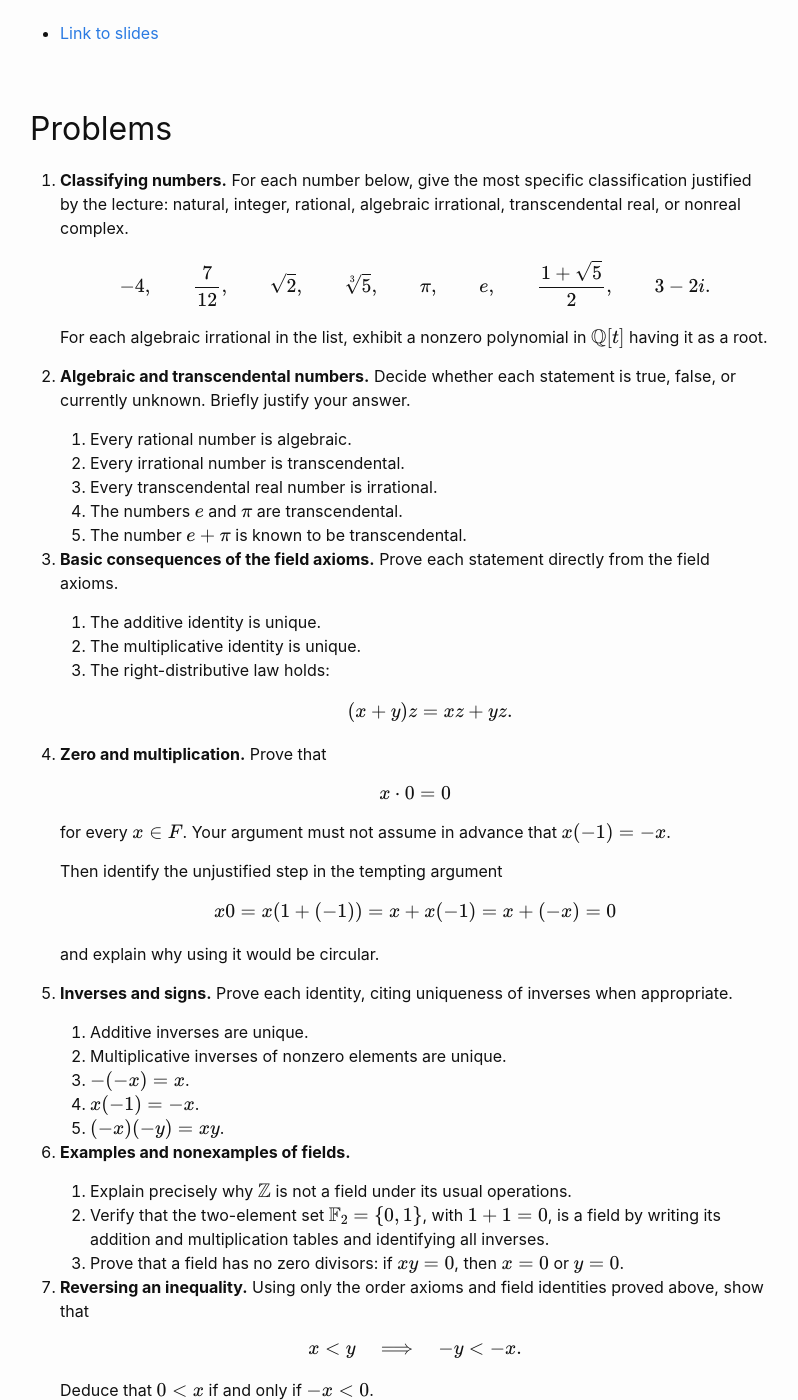
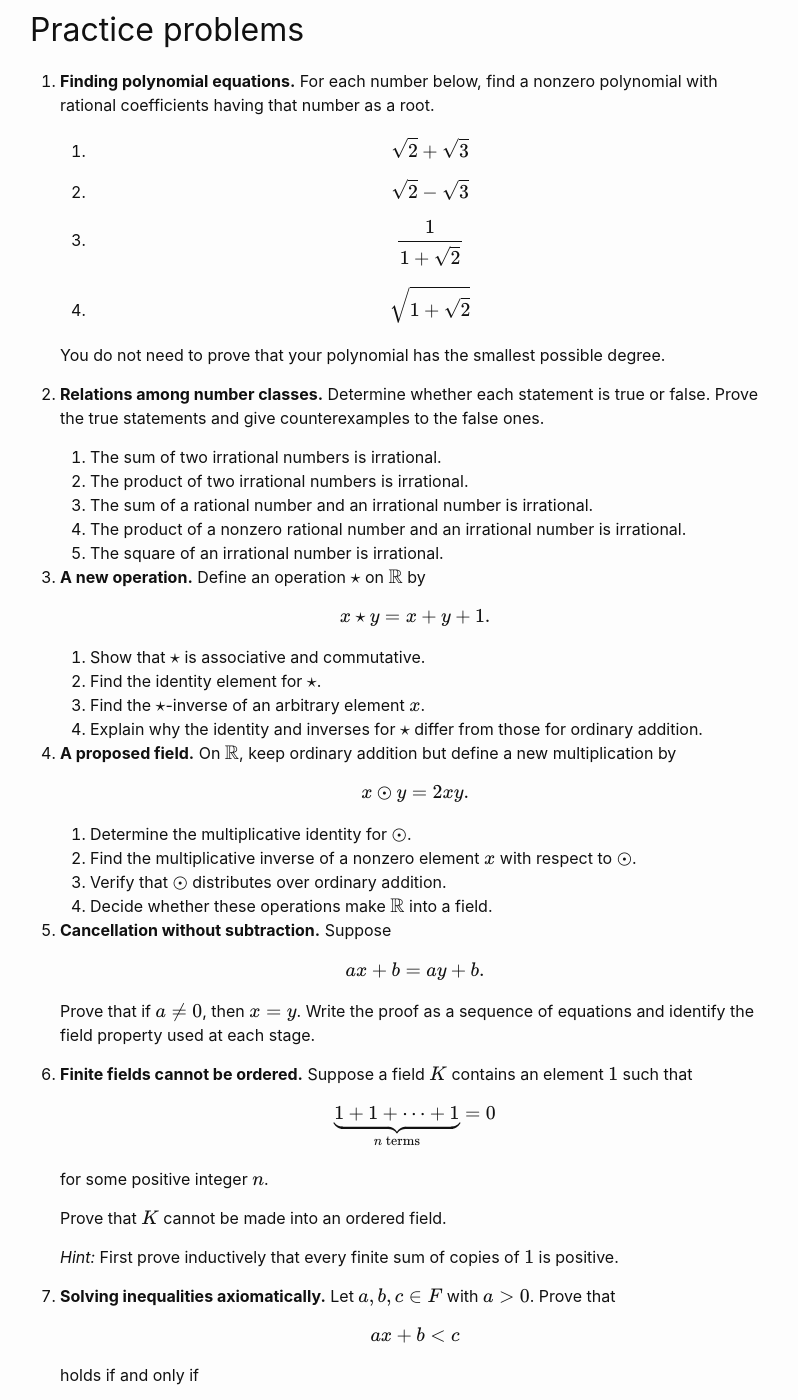
Before and after one commit to wcasper/math350fall2026, a Jekyll site: the page built from _posts/2026-08-24-Week-1-Lecture-1.md, in a window 1280 px wide and 1400 px high, scrolled down 776 px. Shown: the whole window, without its empty margins (240-1038 px from the left). Built offline with Jekyll 4.4.1, drawn with Linux system fonts in a browser that asks for light colours; formulas are drawn with MathJax 3; some of the changed text lies outside the part shown.

Commit message:
updated practice problems

```diff
--- a/_posts/2026-08-24-Week-1-Lecture-1.md
+++ b/_posts/2026-08-24-Week-1-Lecture-1.md
@@ -8,100 +8,123 @@ title:  Lecture 1
 ### Key words
 integers, rational numbers, real numbers, irrational numbers, algebraic numbers, transcendental numbers, field axioms, order axioms
 
-### Practice problems
-
-
-
-
 ### Reading assignment
 Apostol pp. 1.1-1.15
-TH 350 - Lecture 1 Practice Problems
 
 ### Slides
 
 * [Link to slides](http://wcasper.github.io/math350fall2026/slides/lec01/lec01.pdf)
 
-## Problems
+## Practice problems
 
-1. **Classifying numbers.** For each number below, give the most specific classification justified by the lecture: natural, integer, rational, algebraic irrational, transcendental real, or nonreal complex.
+1. **Finding polynomial equations.** For each number below, find a nonzero polynomial with rational coefficients having that number as a root.
+
+   1. $$\sqrt{2}+\sqrt{3}$$
+   2. $$\sqrt{2}-\sqrt{3}$$
+   3. $$\frac{1}{1+\sqrt{2}}$$
+   4. $$\sqrt{1+\sqrt{2}}$$
+
+   You do not need to prove that your polynomial has the smallest possible degree.
+
+2. **Relations among number classes.** Determine whether each statement is true or false. Prove the true statements and give counterexamples to the false ones.
+
+   1. The sum of two irrational numbers is irrational.
+   2. The product of two irrational numbers is irrational.
+   3. The sum of a rational number and an irrational number is irrational.
+   4. The product of a nonzero rational number and an irrational number is irrational.
+   5. The square of an irrational number is irrational.
+
+3. **A new operation.** Define an operation $$\star$$ on $$\mathbb{R}$$ by
 
    $$
-   -4,\qquad \frac{7}{12},\qquad \sqrt{2},\qquad
-   \sqrt[3]{5},\qquad \pi,\qquad e,\qquad
-   \frac{1+\sqrt{5}}{2},\qquad 3-2i.
+   x\star y=x+y+1.
    $$
 
-   For each algebraic irrational in the list, exhibit a nonzero polynomial in $$\mathbb{Q}[t]$$ having it as a root.
+   1. Show that $$\star$$ is associative and commutative.
+   2. Find the identity element for $$\star$$.
+   3. Find the $$\star$$-inverse of an arbitrary element $$x$$.
+   4. Explain why the identity and inverses for $$\star$$ differ from those for ordinary addition.
 
-2. **Algebraic and transcendental numbers.** Decide whether each statement is true, false, or currently unknown. Briefly justify your answer.
-
-   1. Every rational number is algebraic.
-   2. Every irrational number is transcendental.
-   3. Every transcendental real number is irrational.
-   4. The numbers $$e$$ and $$\pi$$ are transcendental.
-   5. The number $$e+\pi$$ is known to be transcendental.
-
-3. **Basic consequences of the field axioms.** Prove each statement directly from the field axioms.
-
-   1. The additive identity is unique.
-   2. The multiplicative identity is unique.
-   3. The right-distributive law holds:
-
-      $$
-      (x+y)z=xz+yz.
-      $$
-
-4. **Zero and multiplication.** Prove that
+4. **A proposed field.** On $$\mathbb{R}$$, keep ordinary addition but define a new multiplication by
 
    $$
-   x\cdot 0=0
+   x\odot y=2xy.
    $$
 
-   for every $$x\in F$$. Your argument must not assume in advance that $$x(-1)=-x$$.
+   1. Determine the multiplicative identity for $$\odot$$.
+   2. Find the multiplicative inverse of a nonzero element $$x$$ with respect to $$\odot$$.
+   3. Verify that $$\odot$$ distributes over ordinary addition.
+   4. Decide whether these operations make $$\mathbb{R}$$ into a field.
 
-   Then identify the unjustified step in the tempting argument
+5. **Cancellation without subtraction.** Suppose
 
    $$
-   x0=x(1+(-1))=x+x(-1)=x+(-x)=0
+   ax+b=ay+b.
    $$
 
-   and explain why using it would be circular.
+   Prove that if $$a\neq 0$$, then $$x=y$$. Write the proof as a sequence of equations and identify the field property used at each stage.
 
-5. **Inverses and signs.** Prove each identity, citing uniqueness of inverses when appropriate.
-
-   1. Additive inverses are unique.
-   2. Multiplicative inverses of nonzero elements are unique.
-   3. $$-(-x)=x$$.
-   4. $$x(-1)=-x$$.
-   5. $$(-x)(-y)=xy$$.
-
-6. **Examples and nonexamples of fields.**
-
-   1. Explain precisely why $$\mathbb{Z}$$ is not a field under its usual operations.
-   2. Verify that the two-element set $$\mathbb{F}_2=\{0,1\}$$, with $$1+1=0$$, is a field by writing its addition and multiplication tables and identifying all inverses.
-   3. Prove that a field has no zero divisors: if $$xy=0$$, then $$x=0$$ or $$y=0$$.
-
-7. **Reversing an inequality.** Using only the order axioms and field identities proved above, show that
+6. **Finite fields cannot be ordered.** Suppose a field $$K$$ contains an element $$1$$ such that
 
    $$
-   x<y\quad\Longrightarrow\quad -y<-x.
+   \underbrace{1+1+\cdots+1}_{n\text{ terms}}=0
    $$
 
-   Deduce that $$0<x$$ if and only if $$-x<0$$.
+   for some positive integer $$n$$.
 
-8. **Positivity in an ordered field.** Prove the following statements.
+   Prove that $$K$$ cannot be made into an ordered field.
 
-   1. $$0<1$$.
-   2. $$x^2\ge 0$$ for every $$x\in F$$.
-   3. If $$x\neq 0$$, then $$x^2>0$$.
+   *Hint:* First prove inductively that every finite sum of copies of $$1$$ is positive.
 
-9. **Why $$\mathbb{F}_2$$ cannot be ordered.** Prove that no relation $$<$$ can make $$\mathbb{F}_2$$ into an ordered field. Your proof should identify exactly which order axiom would be contradicted.
+7. **Solving inequalities axiomatically.** Let $$a,b,c\in F$$ with $$a>0$$. Prove that
 
-10. **Apostol's Theorem 1.1.** Suppose $$a,b\in F$$ satisfy
+   $$
+   ax+b<c
+   $$
+
+   holds if and only if
+
+   $$
+   x<\frac{c-b}{a}.
+   $$
+
+   Then explain exactly what changes when $$a<0$$.
+
+8. **Absolute value.** Define
+
+   $$
+   \lvert x\rvert=
+   \begin{cases}
+   x,&x\ge 0,\\
+   -x,&x<0.
+   \end{cases}
+   $$
+
+   Prove each statement using the order axioms.
+
+   1. $$\lvert x\rvert\ge 0$$.
+   2. $$\lvert x\rvert=0$$ if and only if $$x=0$$.
+   3. $$\lvert -x\rvert=\lvert x\rvert$$.
+   4. $$\lvert xy\rvert=\lvert x\rvert\lvert y\rvert$$.
+
+9. **An elementary inequality.** Use the fact that squares are nonnegative to prove that
+
+   $$
+   2xy\le x^2+y^2
+   $$
+
+   for all $$x,y\in F$$.
+
+   Determine exactly when equality holds.
+
+10. **An epsilon application.** Suppose $$a,b\in F$$ and
 
     $$
-    a<b+\varepsilon
-    \qquad\text{for every }\varepsilon>0.
+    \lvert a-b\rvert<\varepsilon
     $$
 
-    Prove that $$a\le b$$. If you argue by contradiction, explicitly choose a positive value of $$\varepsilon$$ in terms of $$a$$ and $$b$$.
+    for every $$\varepsilon>0$$.
+
+    Prove that $$a=b$$.
+
+    Your proof should not merely quote Apostol's Theorem 1.1. Instead, assume $$a\neq b$$ and construct a particular positive value of $$\varepsilon$$ that contradicts the hypothesis.
```
